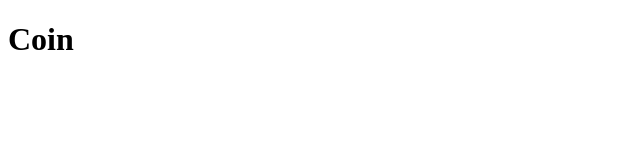
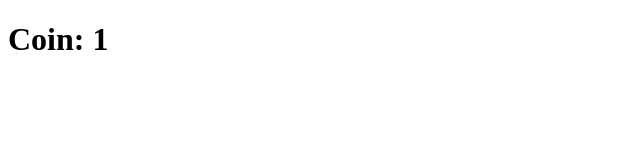
Before and after one commit to papadog218/nomad-react-masterClass, a React (Create React App) app in the folder react-typescript/: page /1 in a window 1280 px wide. Shown: the top 160 px of the page, without its empty margins (0-640 px from the left). Built offline with nearby package versions, Linux system fonts and the light colour scheme.

Commit message:
#4.0 완료

```diff
--- a/react-typescript/src/routes/Coin.tsx
+++ b/react-typescript/src/routes/Coin.tsx
@@ -1,9 +1,13 @@
 import { useParams } from "react-router-dom";
 
+// interface 를 type 으로 변경하니 잘됨
+type RouteParams = {
+    coinId: string;
+}
+
 function Coin() {
-    const coinId = useParams();
-    console.log(coinId);
-    return (<h1>Coin</h1>);
+    const {coinId} = useParams<RouteParams>();
+    return <h1>Coin: {coinId}</h1>;
 }
 
 export default Coin;
```
